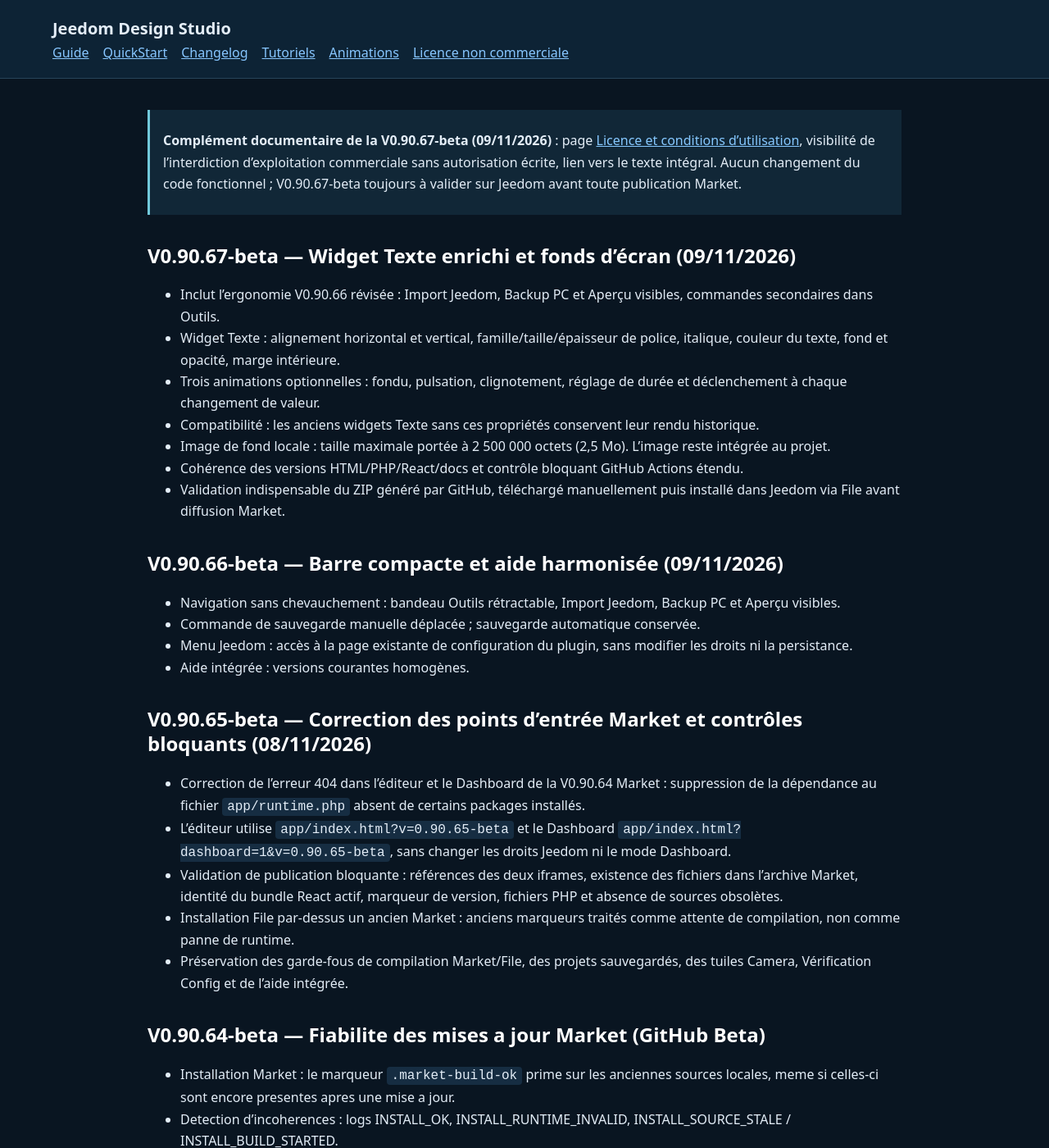
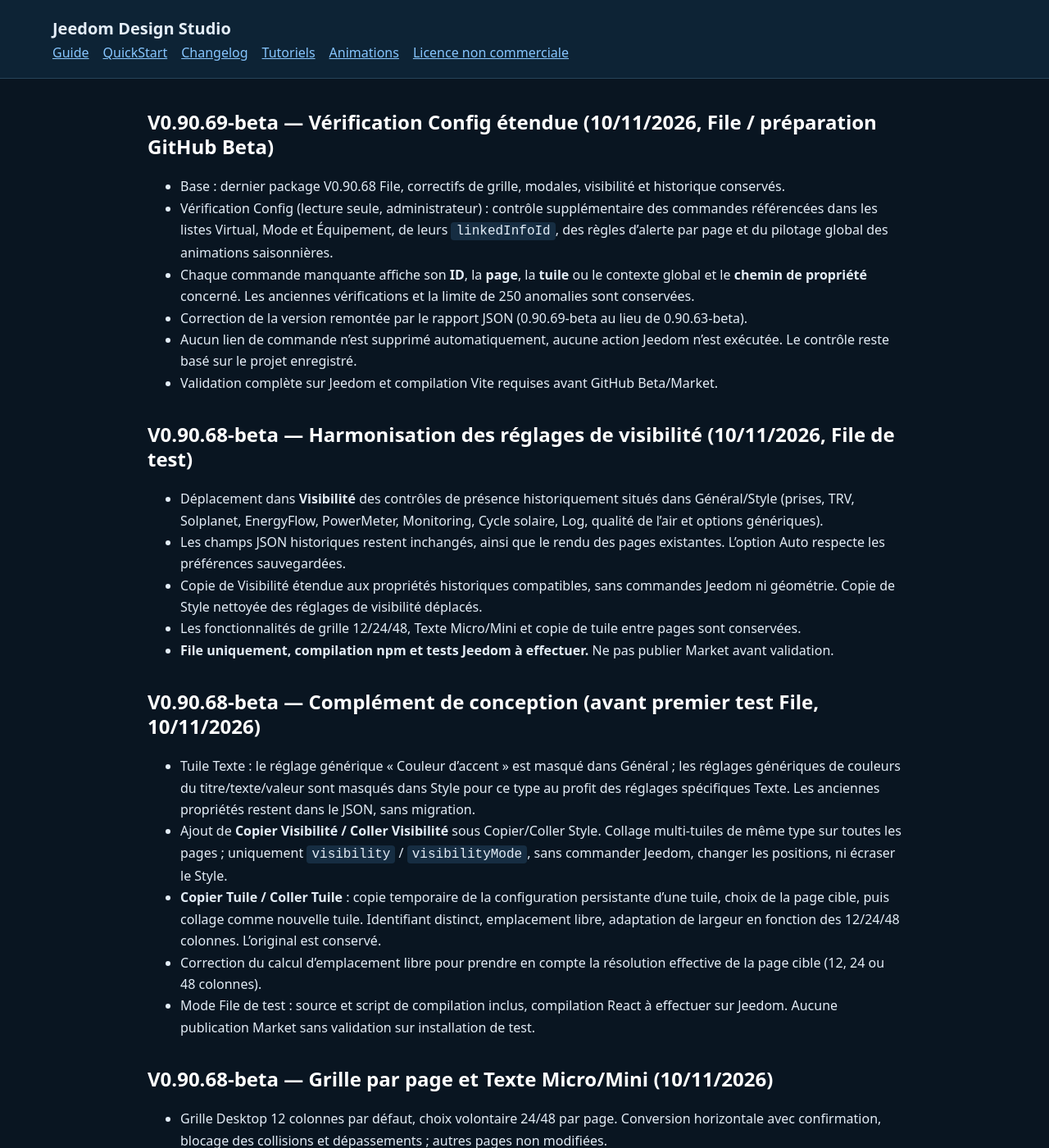
Before and after one commit to fcafca60-HA/DesignStudio-Docs, a Jekyll site: the page built from fr_FR/changelog.md, in a window 1280 px wide and 1400 px high. Shown: the whole window at 82% size. Built offline with Jekyll 4.4.1, drawn with Linux system fonts in a browser that asks for light colours; our own code applies the rules of GitHub Pages for plain Markdown files; some of the changed text lies outside the part shown.

Commit message:
v0.90.69

```diff
--- a/fr_FR/changelog.md
+++ b/fr_FR/changelog.md
@@ -1,6 +1,38 @@
-> **Complément documentaire de la V0.90.67-beta (09/11/2026)** : page [Licence et conditions d'utilisation](./licence.html), visibilité de l'interdiction d'exploitation commerciale sans autorisation écrite, lien vers le texte intégral. Aucun changement du code fonctionnel ; V0.90.67-beta toujours à valider sur Jeedom avant toute publication Market.
+## V0.90.69-beta — Vérification Config étendue (10/11/2026, File / préparation GitHub Beta)
 
-## V0.90.67-beta — Widget Texte enrichi et fonds d'écran (09/11/2026)
+- Base : dernier package V0.90.68 File, correctifs de grille, modales, visibilité et historique conservés.
+- Vérification Config (lecture seule, administrateur) : contrôle supplémentaire des commandes référencées dans les listes Virtual, Mode et Équipement, de leurs `linkedInfoId`, des règles d'alerte par page et du pilotage global des animations saisonnières.
+- Chaque commande manquante affiche son **ID**, la **page**, la **tuile** ou le contexte global et le **chemin de propriété** concerné. Les anciennes vérifications et la limite de 250 anomalies sont conservées.
+- Correction de la version remontée par le rapport JSON (0.90.69-beta au lieu de 0.90.63-beta).
+- Aucun lien de commande n'est supprimé automatiquement, aucune action Jeedom n'est exécutée. Le contrôle reste basé sur le projet enregistré.
+- Validation complète sur Jeedom et compilation Vite requises avant GitHub Beta/Market.
+
+## V0.90.68-beta — Harmonisation des réglages de visibilité (10/11/2026, File de test)
+
+- Déplacement dans **Visibilité** des contrôles de présence historiquement situés dans Général/Style (prises, TRV, Solplanet, EnergyFlow, PowerMeter, Monitoring, Cycle solaire, Log, qualité de l’air et options génériques).
+- Les champs JSON historiques restent inchangés, ainsi que le rendu des pages existantes. L'option Auto respecte les préférences sauvegardées.
+- Copie de Visibilité étendue aux propriétés historiques compatibles, sans commandes Jeedom ni géométrie. Copie de Style nettoyée des réglages de visibilité déplacés.
+- Les fonctionnalités de grille 12/24/48, Texte Micro/Mini et copie de tuile entre pages sont conservées.
+- **File uniquement, compilation npm et tests Jeedom à effectuer.** Ne pas publier Market avant validation.
+
+## V0.90.68-beta — Complément de conception (avant premier test File, 10/11/2026)
+
+- Tuile Texte : le réglage générique « Couleur d’accent » est masqué dans Général ; les réglages génériques de couleurs du titre/texte/valeur sont masqués dans Style pour ce type au profit des réglages spécifiques Texte. Les anciennes propriétés restent dans le JSON, sans migration.
+- Ajout de **Copier Visibilité / Coller Visibilité** sous Copier/Coller Style. Collage multi-tuiles de même type sur toutes les pages ; uniquement `visibility` / `visibilityMode`, sans commander Jeedom, changer les positions, ni écraser le Style.
+- **Copier Tuile / Coller Tuile** : copie temporaire de la configuration persistante d’une tuile, choix de la page cible, puis collage comme nouvelle tuile. Identifiant distinct, emplacement libre, adaptation de largeur en fonction des 12/24/48 colonnes. L’original est conservé.
+- Correction du calcul d’emplacement libre pour prendre en compte la résolution effective de la page cible (12, 24 ou 48 colonnes).
+- Mode File de test : source et script de compilation inclus, compilation React à effectuer sur Jeedom. Aucune publication Market sans validation sur installation de test.
+
+## V0.90.68-beta — Grille par page et Texte Micro/Mini (10/11/2026)
+
+- Grille Desktop 12 colonnes par défaut, choix volontaire 24/48 par page. Conversion horizontale avec confirmation, blocage des collisions et dépassements ; autres pages non modifiées.
+- Repères de grille facultatifs en Conception, masqués en Dashboard/Kiosque. Smartphone conserve sa grille dérivée 6 colonnes.
+- Texte enrichi V0.90.67 appliqué aussi aux MicroTuiles ; Mini utilise le même moteur enrichi. Aucune migration des anciens widgets Texte.
+- Flux publication distante transmet gridColumns. Licence non commerciale inchangée. Validation GitHub et Jeedom encore requise.
+
+> **Complément documentaire de la V0.90.68-beta (09/11/2026)** : page [Licence et conditions d'utilisation](./licence.html), visibilité de l'interdiction d'exploitation commerciale sans autorisation écrite, lien vers le texte intégral. Aucun changement du code fonctionnel ; V0.90.68-beta toujours à valider sur Jeedom avant toute publication Market.
+
+## V0.90.68-beta — Widget Texte enrichi et fonds d'écran (09/11/2026)
 
 - Inclut l'ergonomie V0.90.66 révisée : Import Jeedom, Backup PC et Aperçu visibles, commandes secondaires dans Outils.
 - Widget Texte : alignement horizontal et vertical, famille/taille/épaisseur de police, italique, couleur du texte, fond et opacité, marge intérieure.
```
Also changed, not shown: fr_FR/help.html (+23 -8 lines), fr_FR/index.md (+8 -1 lines), index.md (+1 -1 lines), README.md.
